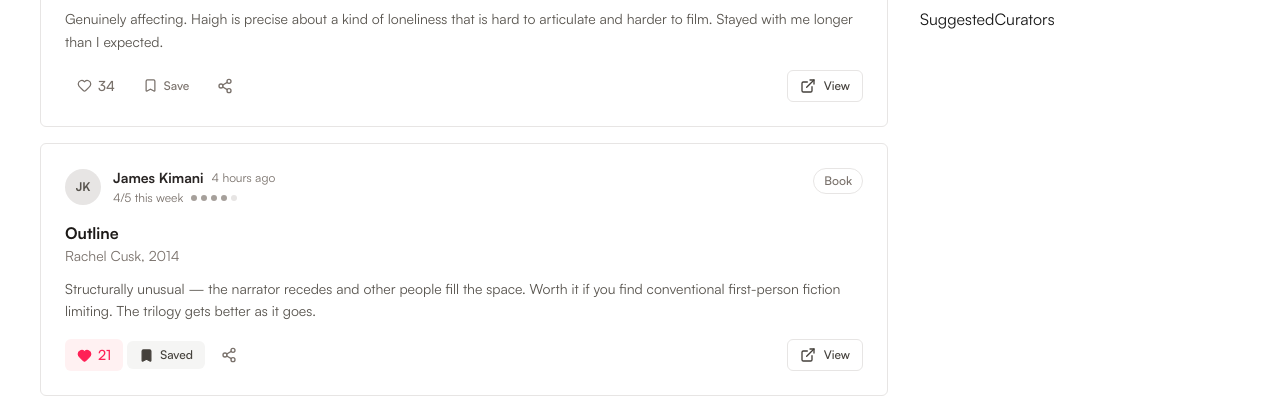
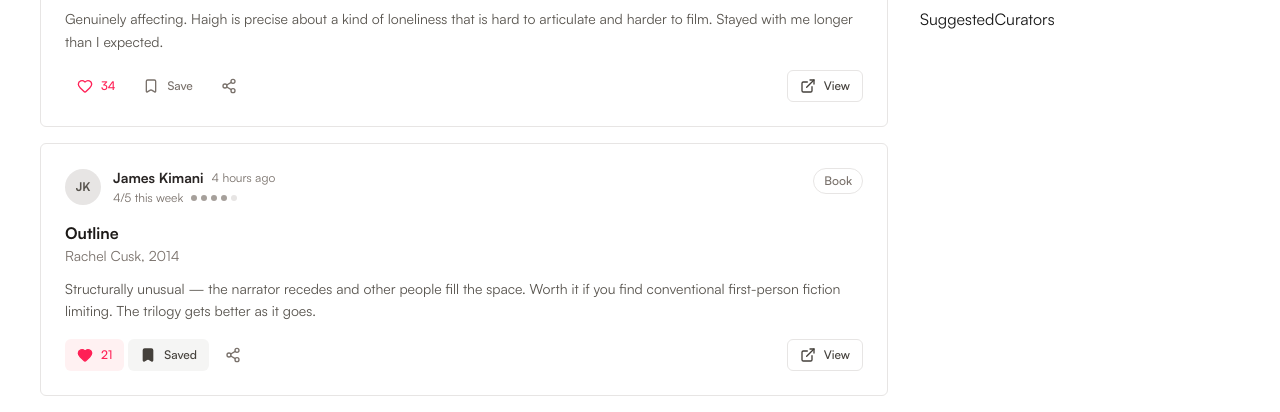
Before and after one commit to imustcreateasystem/postcards, a Next.js app: page / in a window 1280 px wide. Shown: the part 316-728 px from the top of the page. Built offline with nearby package versions, Linux system fonts and the light colour scheme.

Commit message:
fix: fixing sloppy button code

```diff
--- a/ui/feed/components/content/recommendation-feed/RecommendationCard.tsx
+++ b/ui/feed/components/content/recommendation-feed/RecommendationCard.tsx
@@ -94,14 +94,14 @@ export default function RecommendationCard({
 
         <Queue itemsCenter justifyBetween>
           <Queue itemsCenter gap={1}>
-            <button
+            <Button
+              variant="ghost"
+              size="sm"
               onClick={handleLike}
               className={cn(
-                "flex items-center gap-1.5 rounded-md px-3 py-1.5 text-sm",
-                "transition-all duration-150 active:scale-[0.95]",
                 rec.liked
-                  ? "bg-rose-50 text-rose-500 hover:bg-rose-100"
-                  : "text-stone-500 hover:bg-rose-50 hover:text-rose-500",
+                  ? "bg-rose-50 text-rose-500 hover:bg-rose-100 hover:text-rose-600"
+                  : "text-rose-500 hover:bg-rose-50 hover:text-rose-500",
               )}
               aria-label={`${rec.liked ? "Unlike" : "Like"} — ${rec.likes} likes`}
             >
@@ -113,14 +113,14 @@ export default function RecommendationCard({
                 )}
                 fill={rec.liked ? "currentColor" : "none"}
               />
-              <span className="font-medium">{rec.likes}</span>
-            </button>
+              <span>{rec.likes}</span>
+            </Button>
 
-            <button
+            <Button
+              variant="ghost"
+              size="sm"
               onClick={onSave}
               className={cn(
-                "flex items-center gap-1.5 rounded-md px-3 py-1.5 text-sm",
-                "transition-all duration-150 active:scale-[0.95]",
                 rec.saved
                   ? "bg-stone-100 text-stone-700 hover:bg-stone-200"
                   : "text-stone-500 hover:bg-stone-100 hover:text-stone-700",
@@ -128,10 +128,8 @@ export default function RecommendationCard({
               aria-label={rec.saved ? "Unsave" : "Save"}
             >
               <Bookmark size={15} fill={rec.saved ? "currentColor" : "none"} />
-              <span className="text-xs font-medium">
-                {rec.saved ? "Saved" : "Save"}
-              </span>
-            </button>
+              <span>{rec.saved ? "Saved" : "Save"}</span>
+            </Button>
 
             <Button
               variant="ghost"
```
